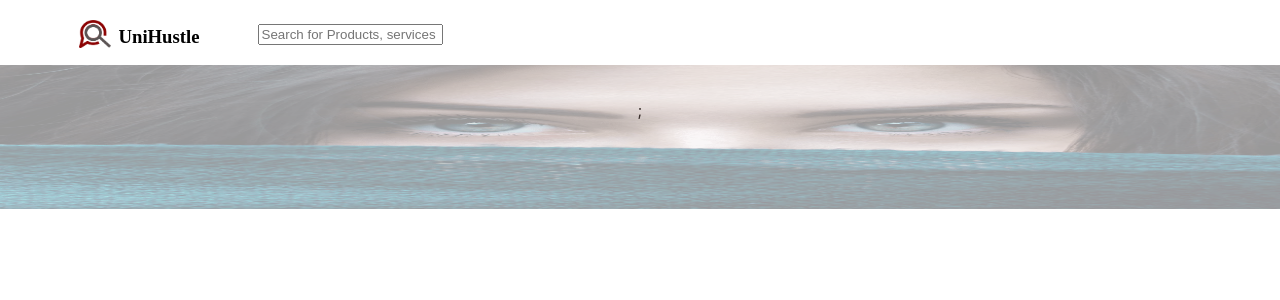
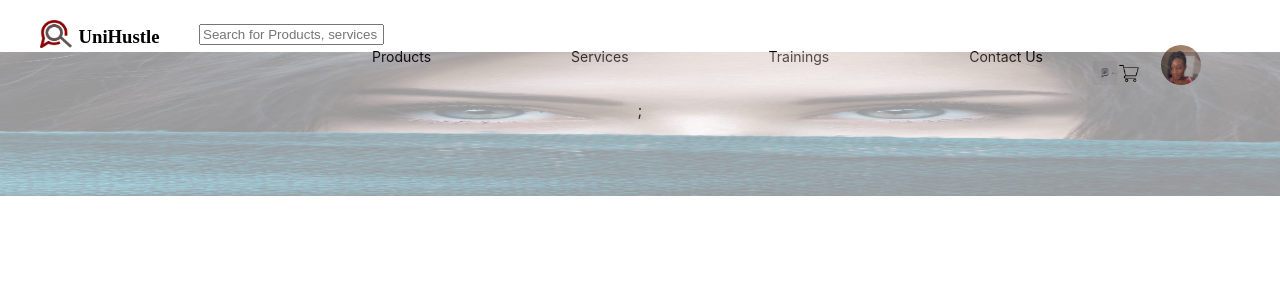
Before and after one commit to mr-martin38/uni-hustle, a React (Create React App) app: page / in a window 1280 px wide. Shown: the top 300 px of the page. Built offline with nearby package versions, Linux system fonts and the light colour scheme.

Commit message:
fifth commit

```diff
--- a/src/App.css
+++ b/src/App.css
@@ -57,10 +57,12 @@ border-bottom: 1px solid #F1F1F1; */
   margin-top: 20px;
   margin-right: 1250px;
   margin-bottom: -25px;
+  position: relative;
+  left: 40px;
 }
 
 .site-name{
-  width: 118px;
+  width: 1018px;
   height: 28px;
   gap: 8px;
   margin-left: 100px;
@@ -69,6 +71,8 @@ border-bottom: 1px solid #F1F1F1; */
   font-family: 'Times New Roman', Times, serif;
   font-weight: 700;
   line-height: 19.36px;
+  position: relative;
+  left: -490px;
 }
 
 .navbar{
@@ -78,9 +82,9 @@ border-bottom: 1px solid #F1F1F1; */
   border: 0px, 0px, 1px, 0px;
   justify-content: space-between;
   padding: 24px, 64px, 24px, 64px;
-  color: #FFFFFF;
+  position: relative;
   border-color: 1px #F1F1F1;
-} */
+}
 
 .dashboard{
   width: 1023px;
@@ -97,6 +101,8 @@ gap:8px;
 font-weight: 400;
 size: 14px;
 line-height: 16.94px;
+position: relative;
+left: 150px;
 }
 
 .eyes{
@@ -105,3 +111,31 @@ line-height: 16.94px;
   height: 144px;
   top: 100px;
 }
+
+.info{
+  width: 60px;
+  height: 17px;
+  gap: 36px;
+  padding-left: 140px;
+  position: relative;
+  left: 170px;
+  top: -23px;
+  font-weight: 400;
+  font-size: 14px;
+}
+
+.icons{
+  width: 24px;
+  height: 24px;
+  position: relative;
+  left: 220px;
+}
+
+.pfp{
+  width: 40px;
+  height: 40px;
+  border: 2px #8C0303;
+  border-radius: 20px;
+  position: relative;
+  left: 240px;
+}
--- a/src/Navbar.js
+++ b/src/Navbar.js
@@ -7,10 +7,13 @@ const Navbar = () => {
         <nav className="search-bar">
           <input type="text" placeholder="Search for Products, services and Trainings" />
         </nav>
-        <span>Products</span>
-        <span>Services</span>
-        <span>Trainings</span>
-        <span>Contact Us</span>
+        <span className="info">Products</span>
+        <span className="info">Services</span>
+        <span className="info">Trainings</span>
+        <span className="info">Contact Us</span>
+        <img className="icons" src="/images/message.jpg" />
+        <img className="icons" src="/images/cart.jpg" />
+        <img className="pfp" src="/images/pfp.jpeg" />
       </nav>
       <img className="eyes" src="/images/eyes.png" />
     </nav>
```
Also changed, not shown: public/images/cart.jpg (added), public/images/message.jpg (added).
